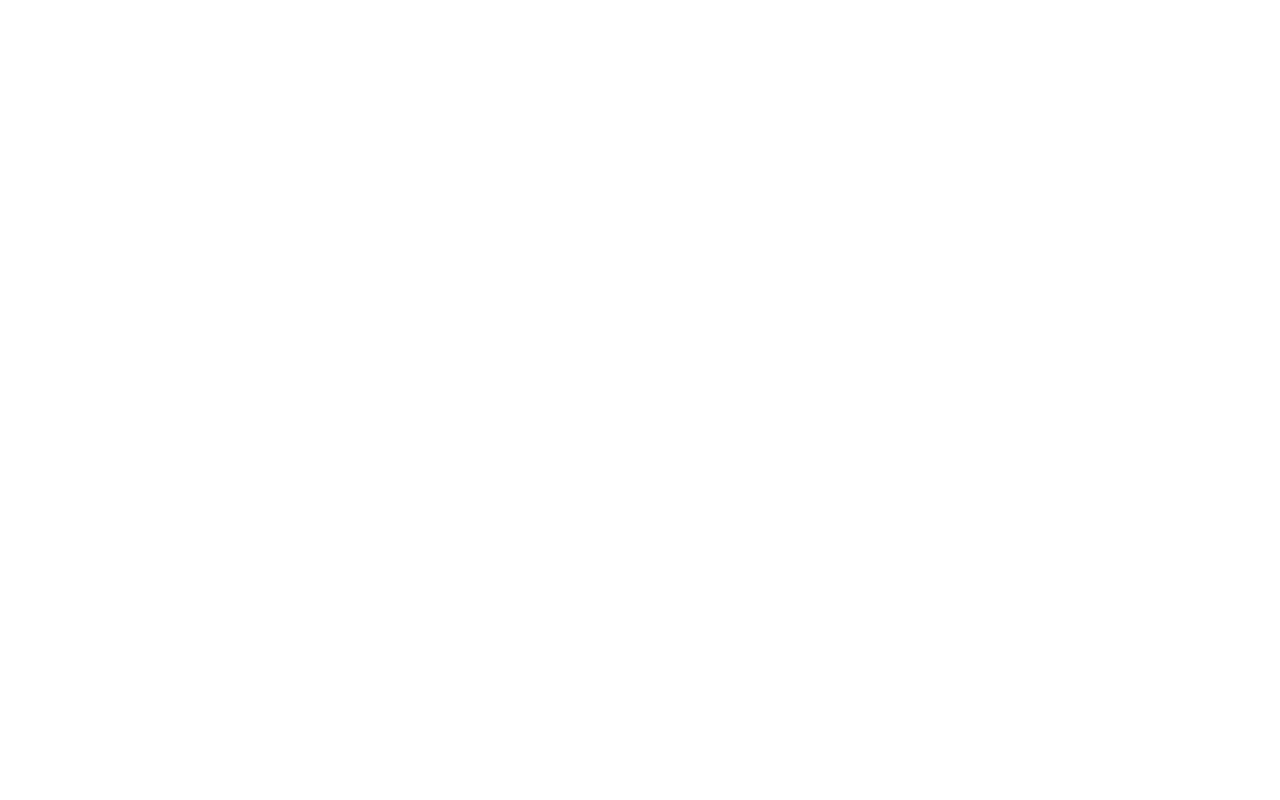
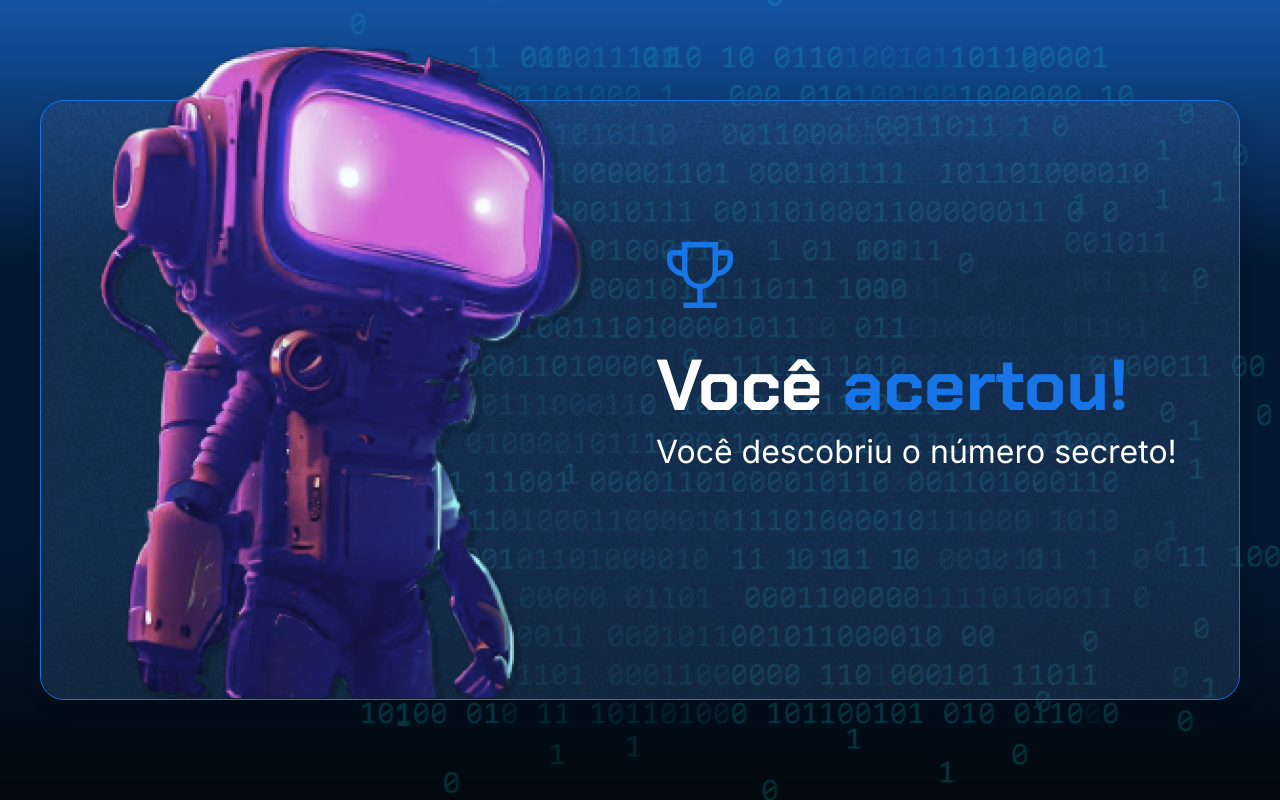
Before and after one commit to nathaliasrra/numero-secreto, a plain HTML site: page index.html in a window 1280 px wide. Drawn offline with Linux system fonts and the light colour scheme.

Commit message:
Adiconando novos arquivos no projeto

```diff
--- /dev/null
+++ b/img/JS Game_files/style.css
@@ -0,0 +1,8 @@
+* {
+    background-color: black;
+    background-image: url('./img/bg.png');
+    background-repeat: no-repeat;
+    background-size: cover;
+    background-position: center;
+    opacity: 0.4;
+}
--- a/index.html
+++ b/index.html
@@ -1,12 +1,31 @@
 <!DOCTYPE html>
 <html lang="en">
+
 <head>
     <meta charset="UTF-8">
-    <meta http-equiv="X-UA-Compatible" content="IE=edge">
     <meta name="viewport" content="width=device-width, initial-scale=1.0">
-    <title>Número Secreto</title>
+    <link rel="preconnect" href="https://fonts.googleapis.com">
+    <link rel="preconnect" href="https://fonts.gstatic.com" crossorigin>
+    <link href="https://fonts.googleapis.com/css2?family=Chakra+Petch:wght@700&family=Inter:wght@400;700&display=swap"
+        rel="stylesheet">
+    <link rel="stylesheet" href="style.css">
+    <title>JS Game</title>
 </head>
+
 <body>
+    <div class="container">
+        <div class="container__conteudo">
+            <img src="./img/robot.png" alt="robô mergulhador" class="container__imagem-robo" />
+            <div class="container__informacoes">
+                <img src="./img/trophy.png" alt="ícone de um troféu" />
+                 <div class="container__texto">
+                    <h1>Você <span class="container__texto-azul">acertou!</span></h1>
+                    <h2>Você descobriu o número secreto!</h2>
+                </div>
+            </div>
+        </div>
+    </div>
+    <script src="app.js" defer></script>
+</body>
 
-</body>
 </html>
--- /dev/null
+++ b/style.css
@@ -0,0 +1,88 @@
+* {
+    box-sizing: border-box;
+    margin: 0;
+    padding: 0;
+    color: white;
+}
+
+body {
+    background: linear-gradient(#1354A5 0%, #041832 33.33%, #041832 66.67%, #01080E 100%);
+    height: 100vh;
+    display: flex;
+    align-items: center;
+    justify-content: center;
+}
+
+
+body::before {
+    background-image: url("img/code.png");
+    background-repeat: no-repeat;
+    background-position: right;
+    content: "";
+    display: block;
+    position: absolute;
+    width: 100%;
+    height: 100%;
+    opacity: 0.4;
+}
+
+.container {
+    width: 1200px;
+    height: 600px;
+    display: flex;
+    align-items: center;
+    justify-content: space-between;
+    border-radius: 24px;
+    border: 1px solid #1875E8;
+    box-shadow: 4px 4px 20px 0px rgba(1, 8, 14, 0.15);
+    background-image: url("img/Ruido.png");
+    background-size: 100% 100%;
+    position: relative;
+}
+
+.container__conteudo {
+    display: flex;
+    align-items: center;
+    position: absolute;
+    bottom: 0;
+}
+
+.container__informacoes {
+    flex: 1;
+    padding: 20px;
+}
+
+.container__botao {
+    border-radius: 16px;
+    background: #1875E8;
+    padding: 16px 24px;
+    width: 100%;
+    font-size: 24px;
+    font-weight: 700;
+    border: none;
+    margin-top: 16px;
+}
+
+.container__texto {
+    margin: 16px 0 16px 0;
+}
+
+.container__texto-azul {
+    color: #1875E8;
+}
+
+h1 {
+    font-family: 'Chakra Petch', sans-serif;
+    font-size: 72px;
+}
+
+h2,
+p,
+button {
+    font-family: 'Inter', sans-serif;
+}
+
+h2 {
+    font-size: 32px;
+    font-weight: 400;
+}
```
Also changed, not shown: img/JS Game.html (added, +50 -0 lines), img/JS Game_files/app.js (added, +22 -0 lines), app.js (added), img/Ruido.png (added), img/bg.png (added), img/code.png (added), img/robot.png (added), img/trophy.png (added).
